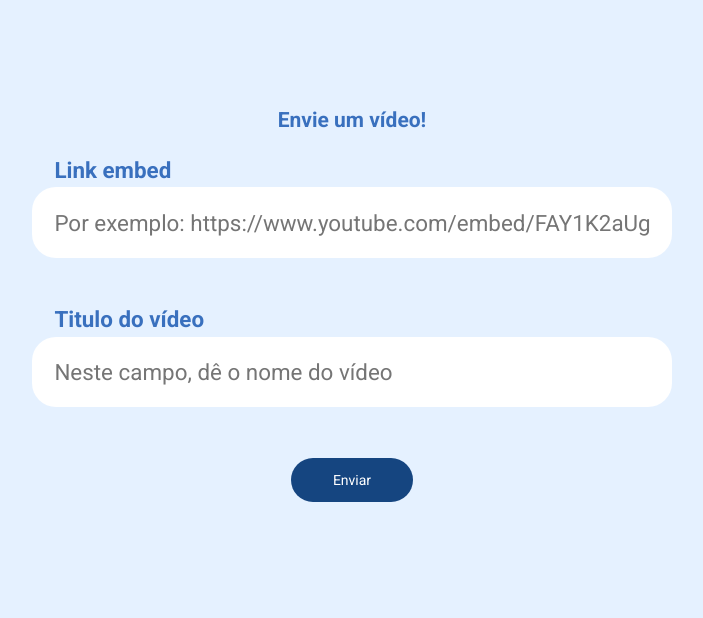
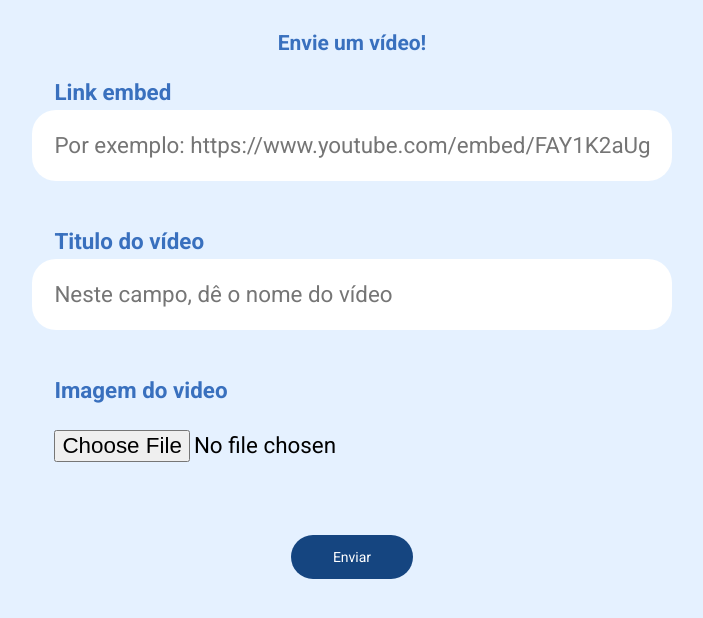
Before and after one commit to AndreAragaoSoftware/PHP_MVC, a PHP site: page /views/video-form.php in a window 1280 px wide. Shown: the part 80-698 px from the top of the page, without its empty margins (288-991 px from the left). Run offline with PHP 8.4, Linux system fonts and the light colour scheme; the template is opened without the code that fills it, so the values that code supplies are empty.

Commit message:
Preparando o form para receber imagem

```diff
--- a/views/video-form.php
+++ b/views/video-form.php
@@ -7,6 +7,7 @@
 ?>
     <main class="container">
         <form class="container__formulario"
+              enctype="multipart/form-data"
               method="post">
             <h2 class="formulario__titulo">Envie um vídeo!</h2>
             <div class="formulario__campo">
@@ -28,6 +29,15 @@
                        placeholder="Neste campo, dê o nome do vídeo"
                        id='titulo' />
             </div>
+            <div class="formulario__campo">
+                <label class="campo__etiqueta" for="image">Imagem do video</label>
+                <input name="image"
+                       accept="image/*"
+                       type="file"
+                       class="campo__escrita"
+                       required
+                       id='image' />
+            </div>
 
             <input class="formulario__botao" type="submit" value="Enviar" />
         </form>
```
Also changed, not shown: banco.sqlite.
